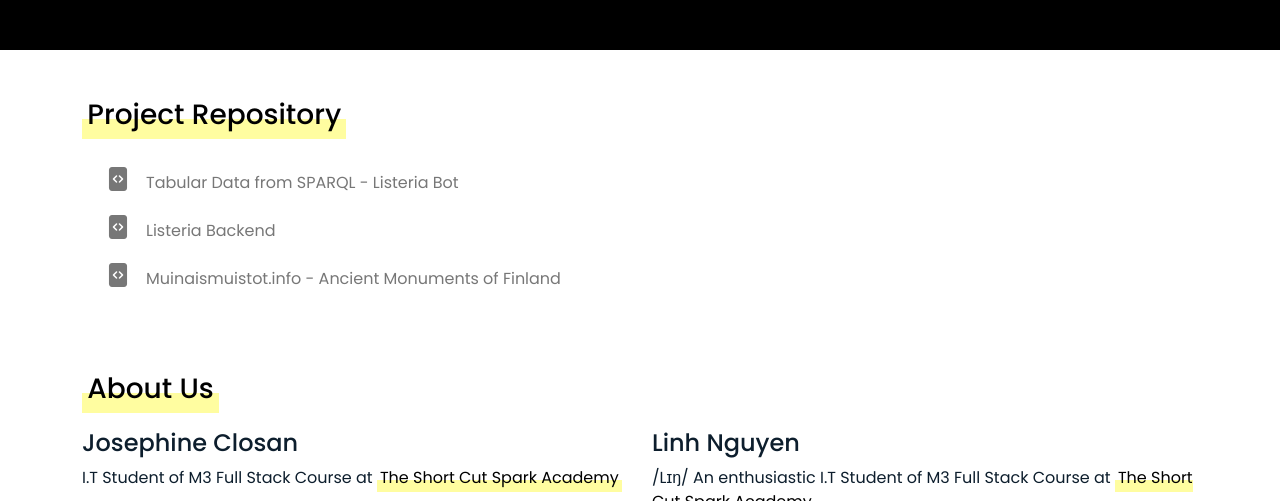
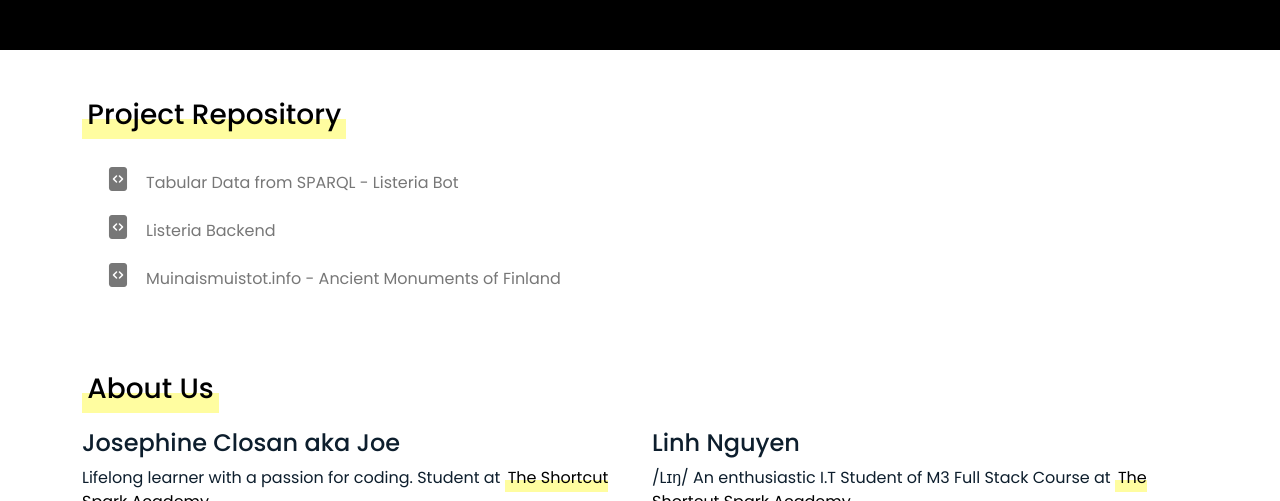
Before and after one commit to linhngkh/wikiProjectShowcase, a plain HTML site: page index.html in a window 1280 px wide. Shown: the part 1803-2304 px from the top of the page. Drawn offline with Linux system fonts and the light colour scheme.

Commit message:
change about me description

```diff
--- a/index.html
+++ b/index.html
@@ -198,17 +198,17 @@
       <div class="row ">
         <div class="col data-aos=" fade-up"">
           <!-- Member -->
-          <h4>Josephine Closan</h4>
-          <p>I.T Student of M3 Full Stack Course at
+          <h4>Josephine Closan aka Joe</h4>
+          <p>Lifelong learner with a passion for coding. Student at
             <a href="https://theshortcut.org/services/programs/spark-academy/">
-              <mark>The Short Cut Spark Academy</mark>
+              <mark>The Shortcut Spark Academy</mark>
             </a>
           </p>
           <div class="col-md-4 social text-md-end">
             <a href="https://github.com/JoeClos"><span class="bi bi-github " style="font-size:1.5em"></span></a> &nbsp
             <a href="https://www.linkedin.com/in/josephine-closan/"><span class="bi bi-linkedin"
                 style="font-size:1.5em"></span></a> &nbsp
-            <a href="mailto:jose_lucky2001@yahoo.com"><span class="bi bi-envelope" style="font-size:1.5em"></span></a>
+            <a href="mailto:josephine.closan@yahoo.com"><span class="bi bi-envelope" style="font-size:1.5em"></span></a>
           </div>
         </div>
         <!-- Member -->
@@ -216,7 +216,7 @@
           <h4>Linh Nguyen</h4>
           <p>/Lɪŋ/ An enthusiastic I.T Student of M3 Full Stack Course at
             <a href="https://theshortcut.org/services/programs/spark-academy/">
-              <mark>The Short Cut Spark Academy</mark>
+              <mark>The Shortcut Spark Academy</mark>
             </a>
           </p>
           <div class="col-sm-6 text-md-end ">
```
Also changed, not shown: assets/img/commons.PNG (added), assets/img/front-end.PNG (added), assets/img/wikimedia-commons.PNG (added).
